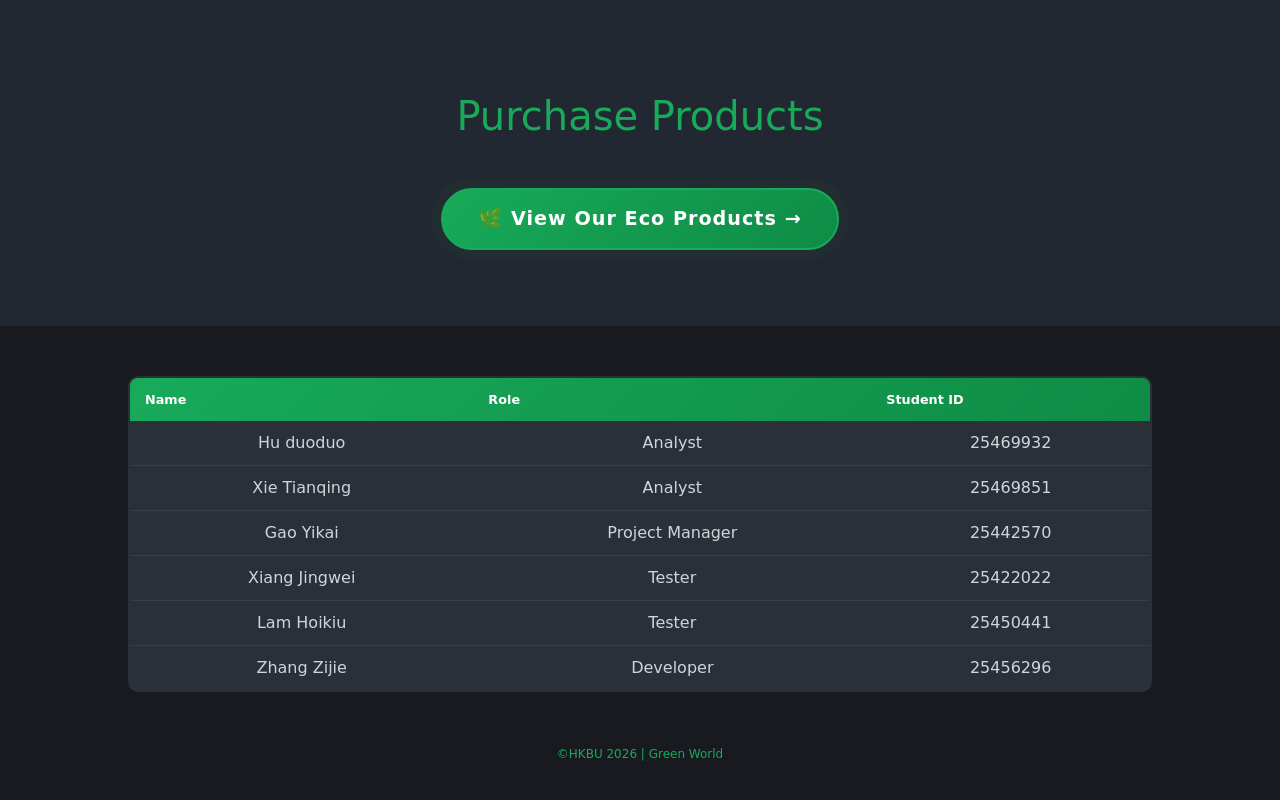
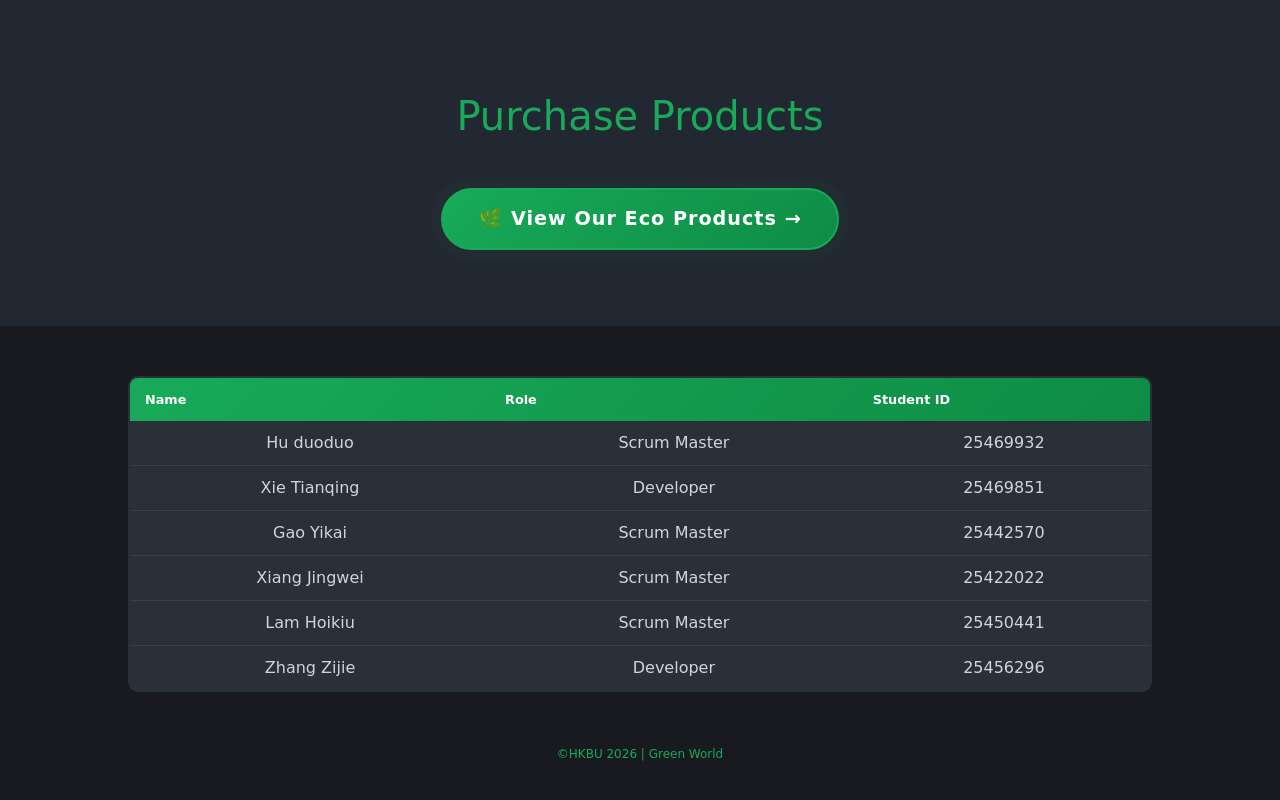
Before and after one commit to RoyZiJie/comp7780-Project, a website: page comp7780_home.html in a window 1280 px wide. Shown: the part 3728-4528 px from the top of the page. Drawn offline with nearby package versions, Linux system fonts and the light colour scheme.

Commit message:
Update team Info

```diff
--- a/comp7780_home.html
+++ b/comp7780_home.html
@@ -202,27 +202,27 @@
           <tbody>
             <tr style="border-bottom: 1px solid #37404a;">
               <td style="padding: 10px 15px; color: #d1d5db;">Hu duoduo</td>
-              <td style="padding: 10px 15px; color: #d1d5db;">Analyst</td>
+              <td style="padding: 10px 15px; color: #d1d5db;">Scrum Master </td>
               <td style="padding: 10px 15px; color: #d1d5db;">25469932</td>
             </tr>
             <tr style="border-bottom: 1px solid #37404a;">
               <td style="padding: 10px 15px; color: #d1d5db;">Xie Tianqing</td>
-              <td style="padding: 10px 15px; color: #d1d5db;">Analyst</td>
+              <td style="padding: 10px 15px; color: #d1d5db;">Developer</td>
               <td style="padding: 10px 15px; color: #d1d5db;">25469851</td>
             </tr>
             <tr style="border-bottom: 1px solid #37404a;">
               <td style="padding: 10px 15px; color: #d1d5db;">Gao Yikai</td>
-              <td style="padding: 10px 15px; color: #d1d5db;">Project Manager</td>
+              <td style="padding: 10px 15px; color: #d1d5db;">Scrum Master </td>
               <td style="padding: 10px 15px; color: #d1d5db;">25442570</td>
             </tr>
             <tr style="border-bottom: 1px solid #37404a;">
               <td style="padding: 10px 15px; color: #d1d5db;">Xiang Jingwei</td>
-              <td style="padding: 10px 15px; color: #d1d5db;">Tester</td>
+              <td style="padding: 10px 15px; color: #d1d5db;">Scrum Master</td>
               <td style="padding: 10px 15px; color: #d1d5db;">25422022</td>
             </tr>
             <tr style="border-bottom: 1px solid #37404a;">
               <td style="padding: 10px 15px; color: #d1d5db;">Lam Hoikiu</td>
-              <td style="padding: 10px 15px; color: #d1d5db;">Tester</td>
+              <td style="padding: 10px 15px; color: #d1d5db;">Scrum Master</td>
               <td style="padding: 10px 15px; color: #d1d5db;">25450441</td>
             </tr>
             <tr>
```
Also changed, not shown: comp7780_product.html (+5 -5 lines), README.md.
